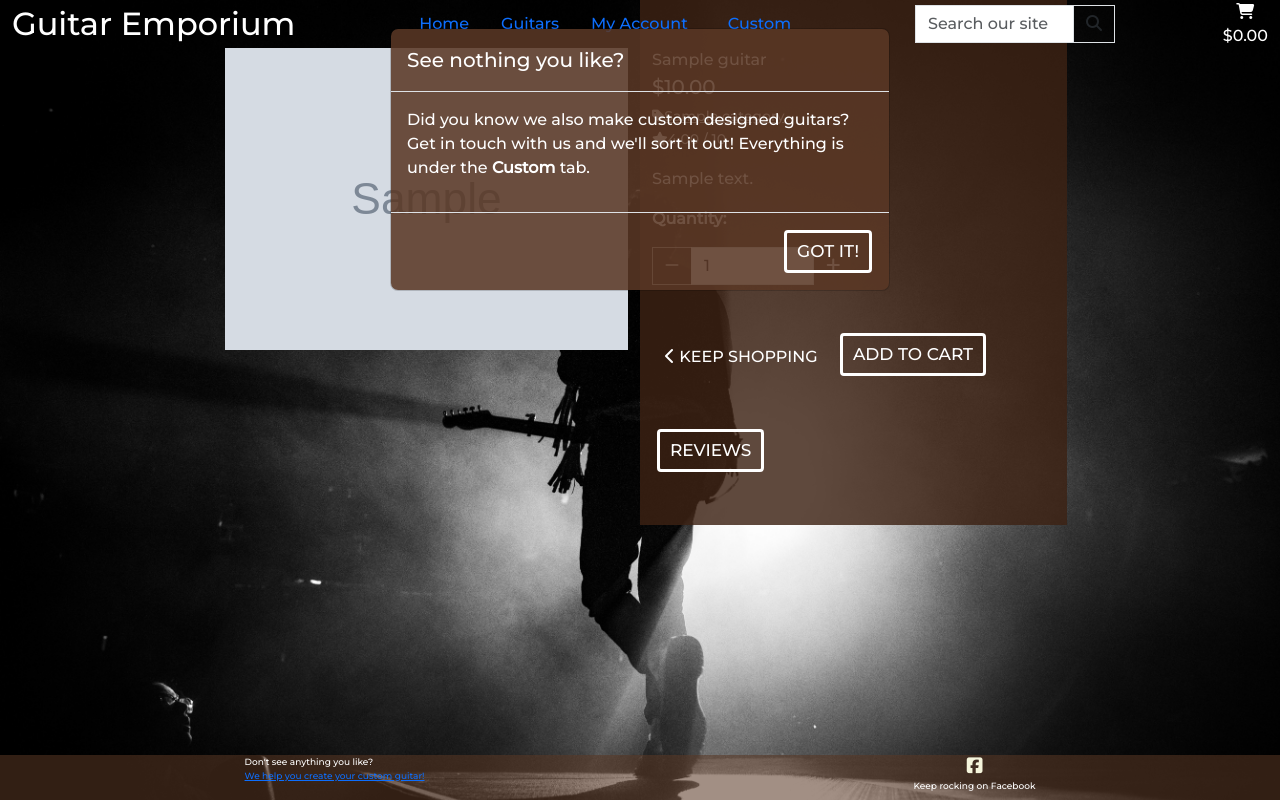
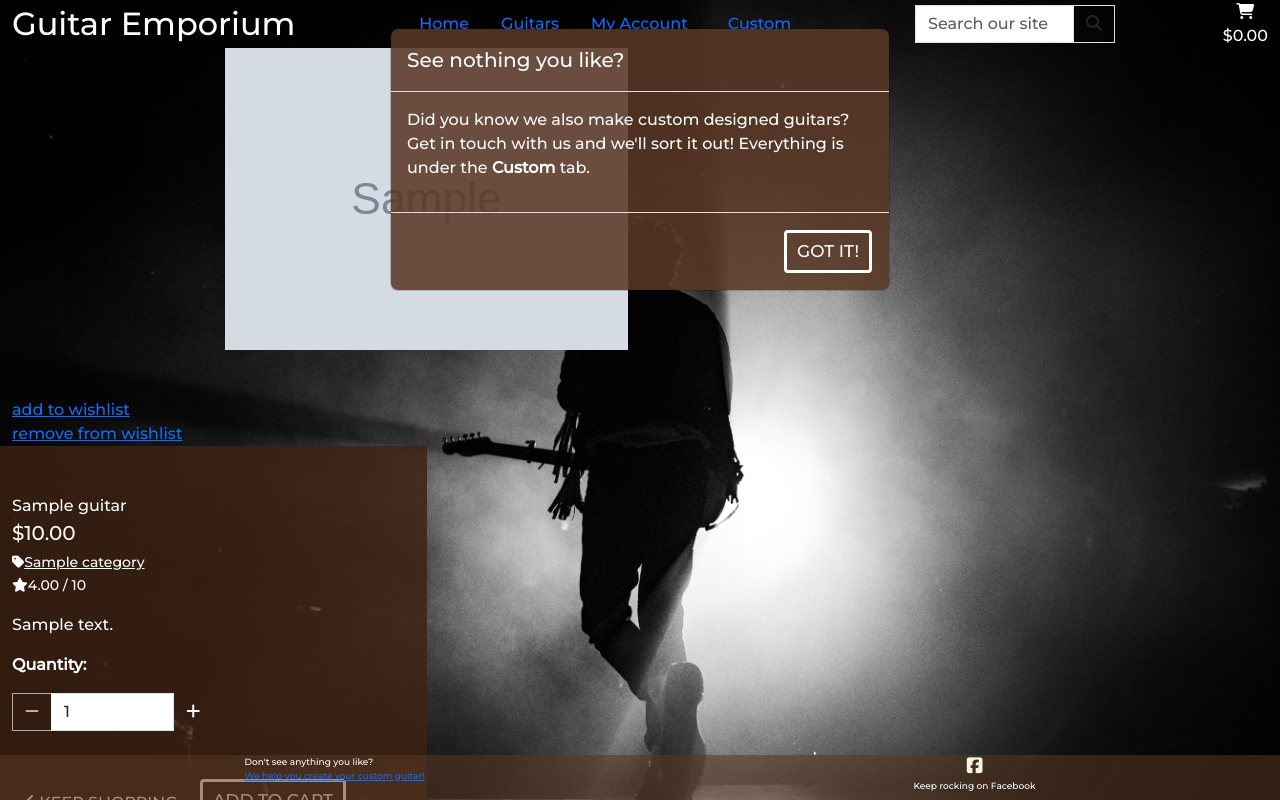
Before and after one commit to Jesdah/guitar-emporium, a Django app: page /guitars/1/ in a window 1280 px wide. Run offline with Django 4.2, Linux system fonts and the light colour scheme; tables that the repository leaves empty hold one stand-in row (values such as "Sample post"); grey boxes marked "Sample" are stand-in pictures; parts of the project's set-up code (start-up, migrations or seed data) failed here and were passed over; some libraries are stand-ins or nearby versions.

Commit message:
create views add to wishlist and remove from wishlist

```diff
--- a/guitars/templates/guitars/guitar_detail.html
+++ b/guitars/templates/guitars/guitar_detail.html
@@ -26,6 +26,8 @@
                 {% endif %}
             </div>
         </div>
+        <a href="{% url 'add_to_wishlist' guitar.id %}">add to wishlist</a>
+        <a href="{% url 'remove_from_wishlist' %}">remove from wishlist</a>
         <div class="col-12 col-md-6 col-lg-4 detail-bg">
             <div class="product-details-container mb-5 mt-md-5">
                 <p class="mb-0">{{ guitar.name }}</p>
--- a/wish_list/models.py
+++ b/wish_list/models.py
@@ -7,3 +7,6 @@ class WishList(models.Model):
     """Handels Wishlist"""
     user = models.ForeignKey(User, on_delete=models.CASCADE,blank=False)
     wishlist_item = models.ForeignKey(Guitar, on_delete=models.CASCADE)
+
+    def __str__(self):
+        return self.wishlist_item
--- /dev/null
+++ b/wish_list/urls.py
@@ -0,0 +1,7 @@
+from django.urls import path
+from . import views
+
+urlpatterns = [
+    path('<int:guitar_id>/', views.add_to_wishlist, name='add_to_wishlist'),
+    path('remove/', views.remove_from_wishlist, name='remove_from_wishlist'),
+]
```
Also changed, not shown: wish_list/views.py (+12 -9 lines).
